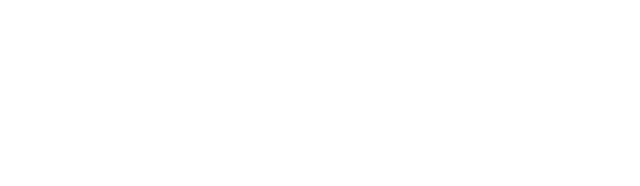
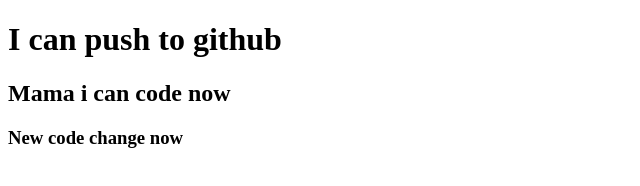
Before and after one commit to abusiddikeub/my-second-repo, a plain HTML site: page index.html in a window 1280 px wide. Shown: the whole page, without its empty margins (0-640 px from the left). Drawn offline with Linux system fonts and the light colour scheme.

Commit message:
added header

```diff
--- a/index.html
+++ b/index.html
@@ -8,5 +8,11 @@
 </head>
 <body>
 
+<h1>I can push to github </h1>
+<h2>Mama i can code now</h2>
+<h3>New code change now</h3>
+
+
+
 </body>
 </html>
```
